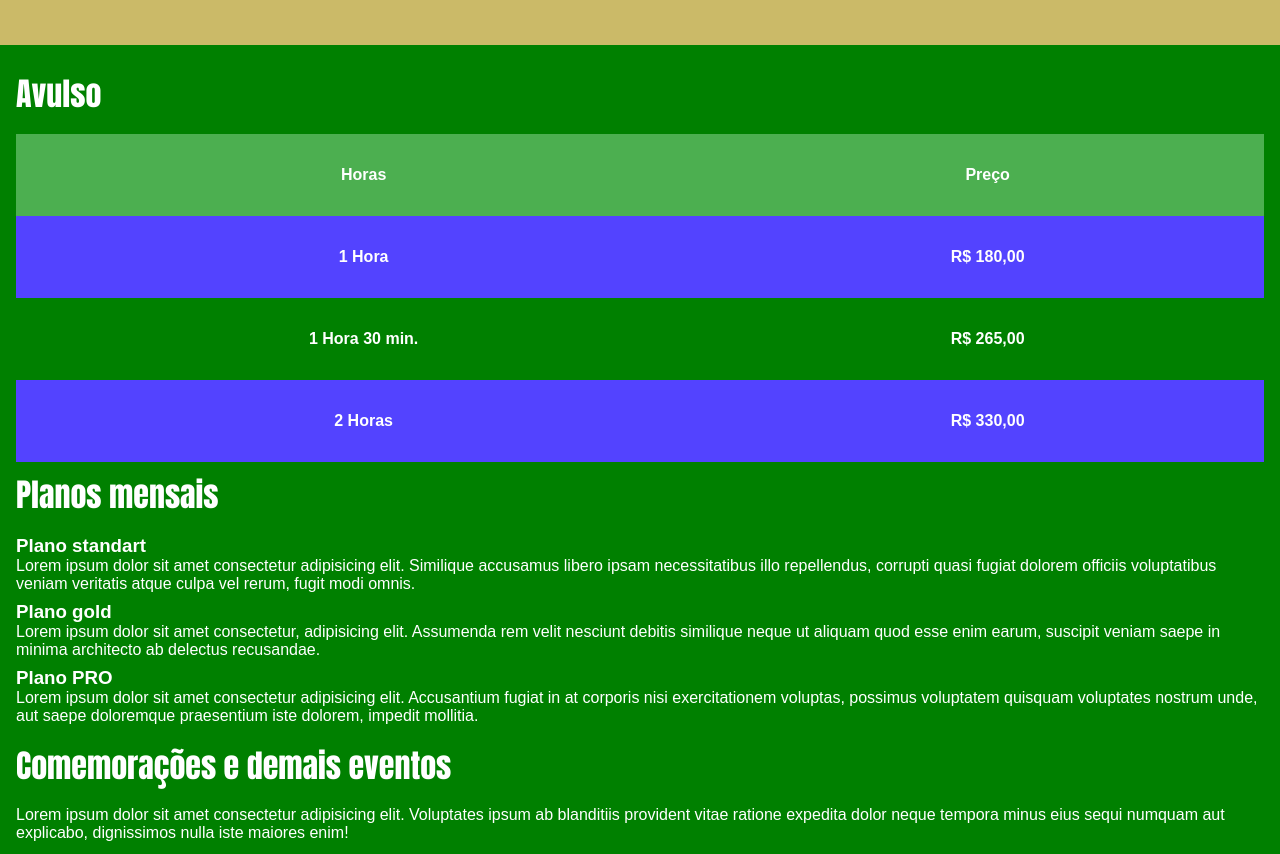
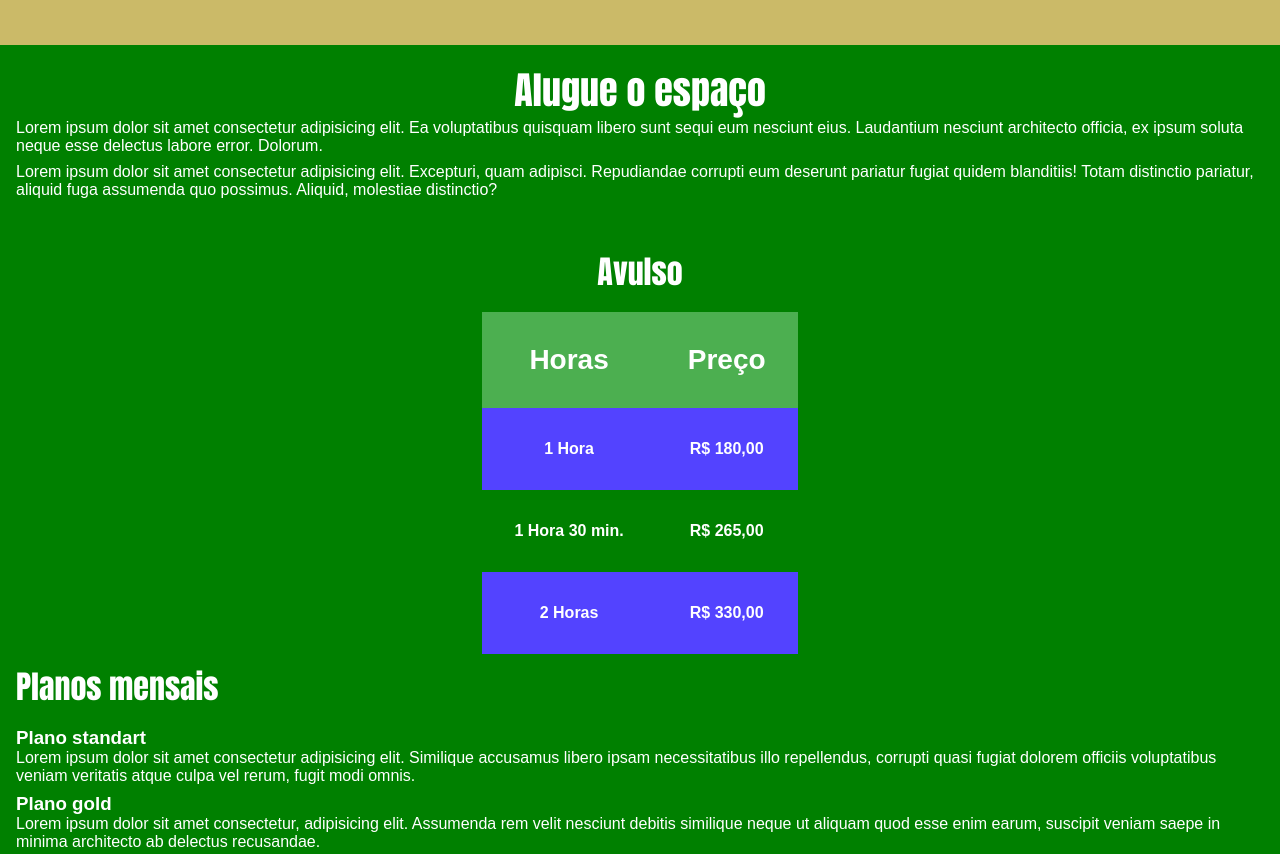
Before and after one commit to LuanFrontEnd/projeto-1, a plain HTML site: page index.html in a window 1280 px wide. Shown: the part 1219-2073 px from the top of the page. Drawn offline with Linux system fonts and the light colour scheme.

Commit message:
Terceira correção

```diff
--- a/index.html
+++ b/index.html
@@ -49,6 +49,11 @@
         </div>
     </section>
     <section>
+        <div class="alugue">
+            <h1>Alugue o espaço</h1>
+            <p>Lorem ipsum dolor sit amet consectetur adipisicing elit. Ea voluptatibus quisquam libero sunt sequi eum nesciunt eius. Laudantium nesciunt architecto officia, ex ipsum soluta neque esse delectus labore error. Dolorum.</p>
+            <p>Lorem ipsum dolor sit amet consectetur adipisicing elit. Excepturi, quam adipisci. Repudiandae corrupti eum deserunt pariatur fugiat quidem blanditiis! Totam distinctio pariatur, aliquid fuga assumenda quo possimus. Aliquid, molestiae distinctio?</p>
+        </div>
         <div class="alugue" id="rent">
             <div class="avulso">
             <h2>Avulso</h2>
--- a/main.css
+++ b/main.css
@@ -57,6 +57,7 @@ section img {
 section .container {
     display: flex;
     align-self: flex-start;
+    max-width: 1280px;
 }
 
 section {
@@ -70,6 +71,7 @@ section h2 {
     font-size: 32px;
     margin-bottom: 16px;
     margin-top: 8px;
+    display: flex;
 }
 
 section p {
@@ -100,8 +102,26 @@ section .alugue {
     flex-direction: column;
 }
 
+.alugue{
+    align-items: center;
+    justify-content: space-between;
+}
+
+h1 {
+    font-family: anton;
+    font-weight: lighter;
+    font-size: 38px;
+}
+
 h3 {
     font-family: Arial, Helvetica, sans-serif;
+}
+
+.avulso {
+    display: flex;
+    flex-direction: column;
+    align-items: center;
+
 }
 
 table {
@@ -123,12 +143,7 @@ tr:nth-child(even) {
 th {
     background-color: #4CAF50;
     color: white;
-}
-
-.container-dois .alugue {
-    display: flex;
-    justify-content: space-around;
-    align-items: center;
+    font-size: 28px;
 }
 
 .contato {
@@ -182,7 +197,7 @@ ul{
 }
 
 .contato form button:hover {
-    background-color: #e5a80e;
+    background-color: #c28e0b;
 }
 
 .social-links {
```
